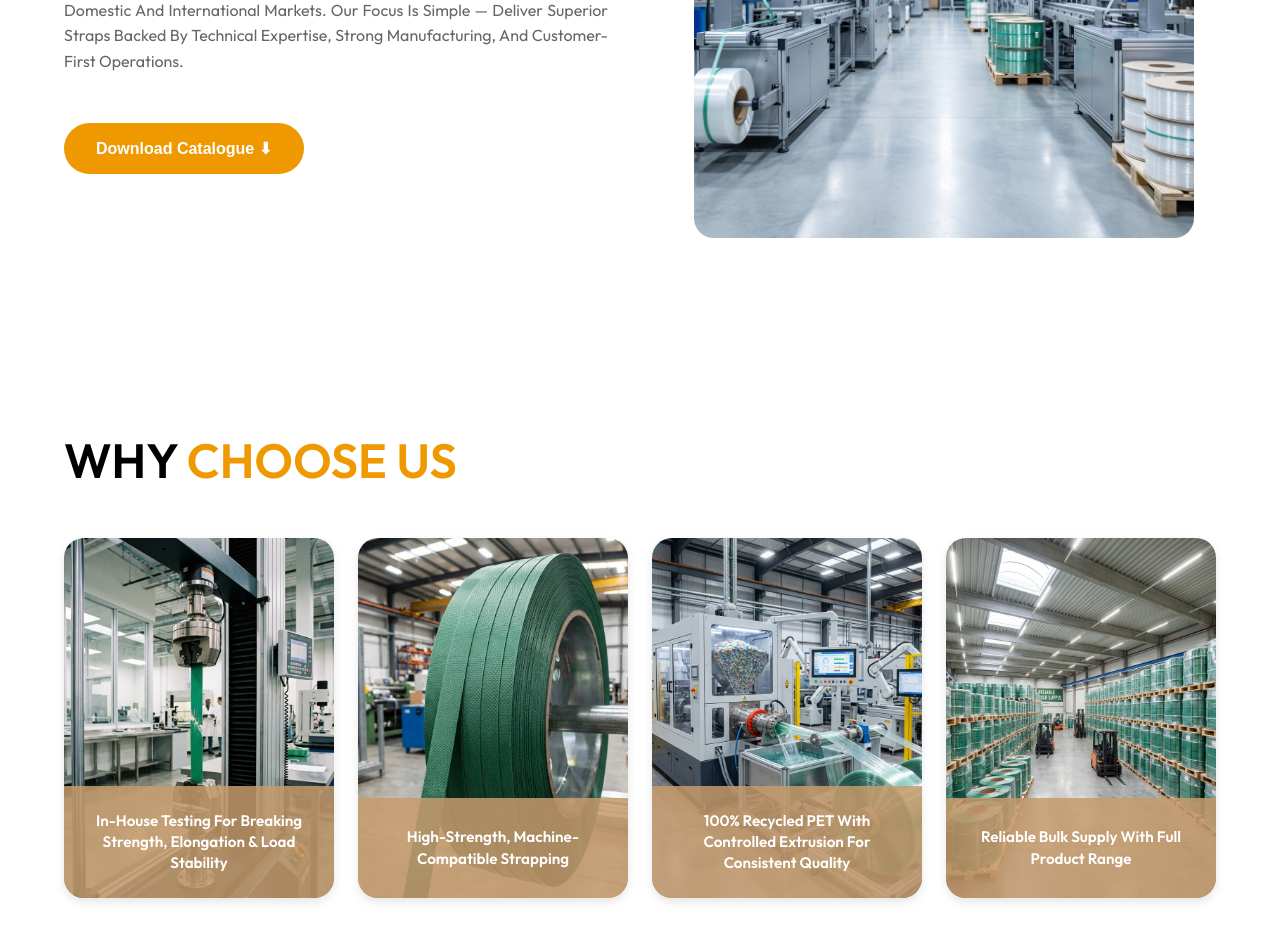
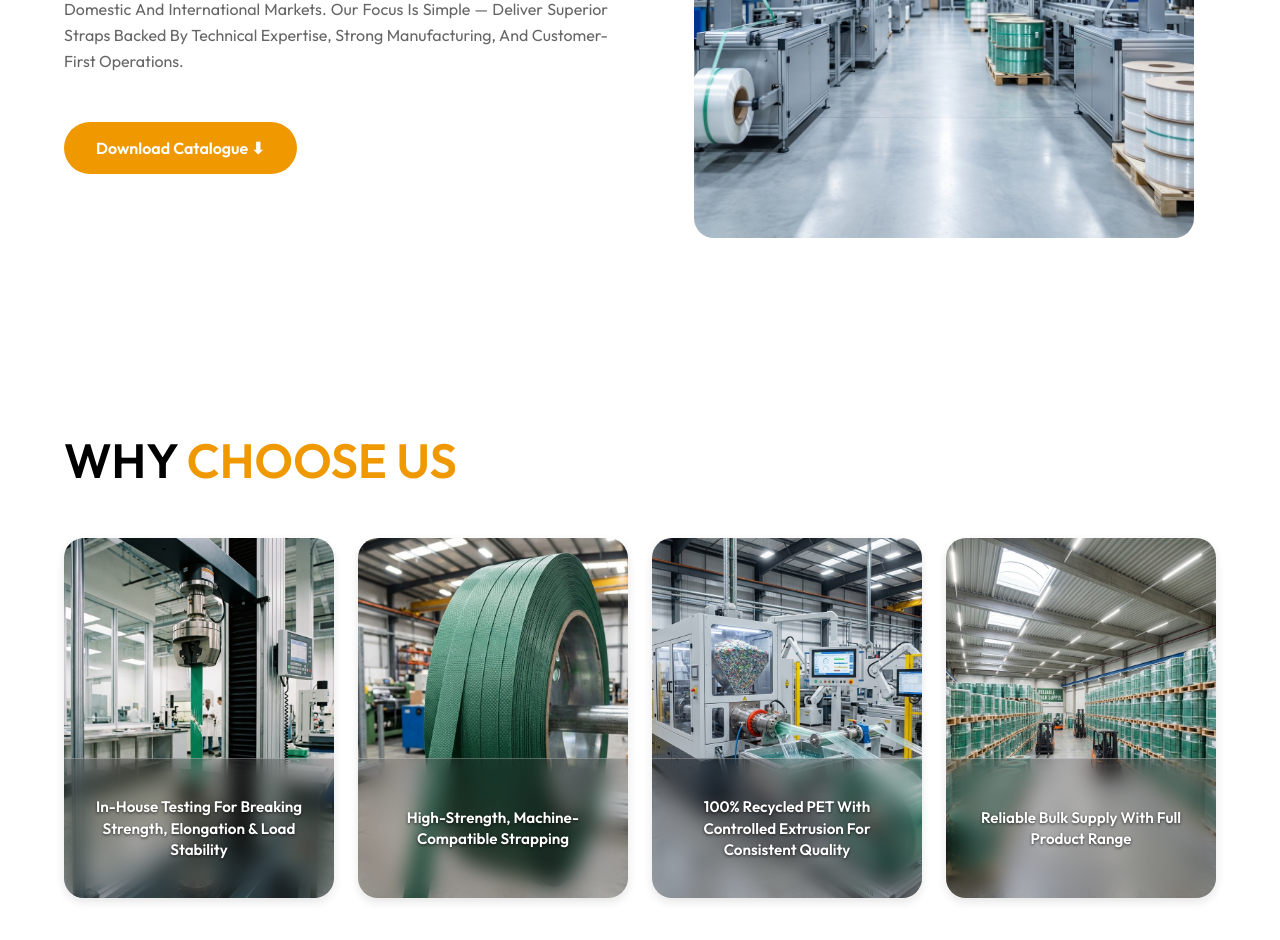
Before and after one commit to trivonotech/KARAM-PET---STRAP-INDUSTRIES, a Next.js app: page / in a window 1280 px wide. Shown: the part 3440-4380 px from the top of the page. Built offline with nearby package versions, Linux system fonts and the light colour scheme; no server answers; the database is empty.

Commit message:
feat: Streamline catalogue download to a static PDF, enhance WhyChooseUs overlay with a blur effect, and refine About page section colors for improved contrast.

```diff
--- a/src/components/Catalogue.tsx
+++ b/src/components/Catalogue.tsx
@@ -1,12 +1,12 @@
 'use client';
 
 import { useState, useEffect } from 'react';
-import { useSiteConfig } from '../context/SiteConfigContext';
+
 import styles from './Catalogue.module.css';
 import Image from 'next/image';
 
 export default function Catalogue() {
-    const { config } = useSiteConfig();
+
 
 
 
@@ -46,9 +46,8 @@ export default function Catalogue() {
                     </p>
 
                     {/* Only show the "live" link if mounted. Otherwise (SSR), show fallback to match initial state. */}
-                    {mounted && config.catalogueUrl ? (
                     <a
-                            href={config.catalogueUrl}
+                        href="/KARAM-PET-Catalogue.pdf"
                         download="KARAM-PET-Catalogue.pdf"
                         className={styles.downloadButton}
                         style={{ textDecoration: 'none', display: 'inline-flex' }}
@@ -56,16 +55,6 @@ export default function Catalogue() {
                     >
                         Download Catalogue ⬇
                     </a>
-                    ) : (
-                        <button
-                            className={styles.downloadButton}
-                            onClick={() => mounted ? alert('The catalogue is currently being updated. Please check back soon!') : null}
-                            title="Catalogue unavailable"
-                            disabled={!mounted} // Optional: disable interactions during hydration
-                        >
-                            Download Catalogue ⬇
-                        </button>
-                    )}
 
                 </div>
 
--- a/src/components/WhyChooseUs.module.css
+++ b/src/components/WhyChooseUs.module.css
@@ -58,15 +58,23 @@
     bottom: 0;
     left: 0;
     width: 100%;
+    /* Fixed height for consistency */
+    height: 140px;
     padding: 1.5rem;
-    background-color: rgba(198, 156, 109, 0.85);
-    /* Brownish/Gold color from image with transparency */
+
+    /* Blur effect with transparency */
+    background-color: rgba(50, 50, 50, 0.25);
+    backdrop-filter: blur(10px);
+    -webkit-backdrop-filter: blur(10px);
+    border-top: 1px solid rgba(255, 255, 255, 0.25);
+    text-shadow: 0 1px 3px rgba(0, 0, 0, 0.7);
+
     color: #fff;
     font-weight: 600;
     text-align: center;
     font-size: 0.95rem;
     line-height: 1.4;
-    min-height: 100px;
+
     display: flex;
     align-items: center;
     justify-content: center;
```
Also changed, not shown: src/app/about/page.module.css (+14 -2 lines). Lines whose indentation alone changed are shown as unchanged.
